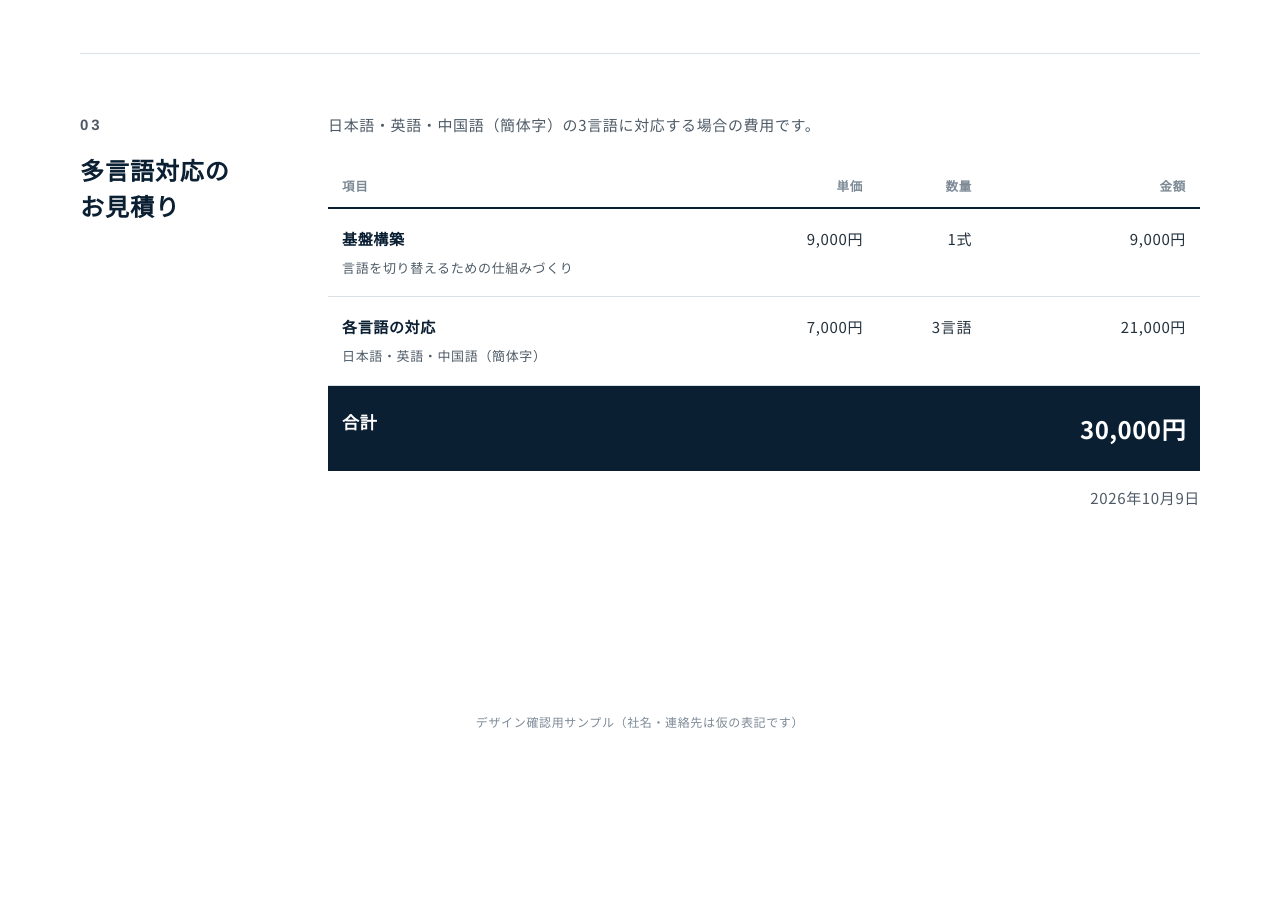
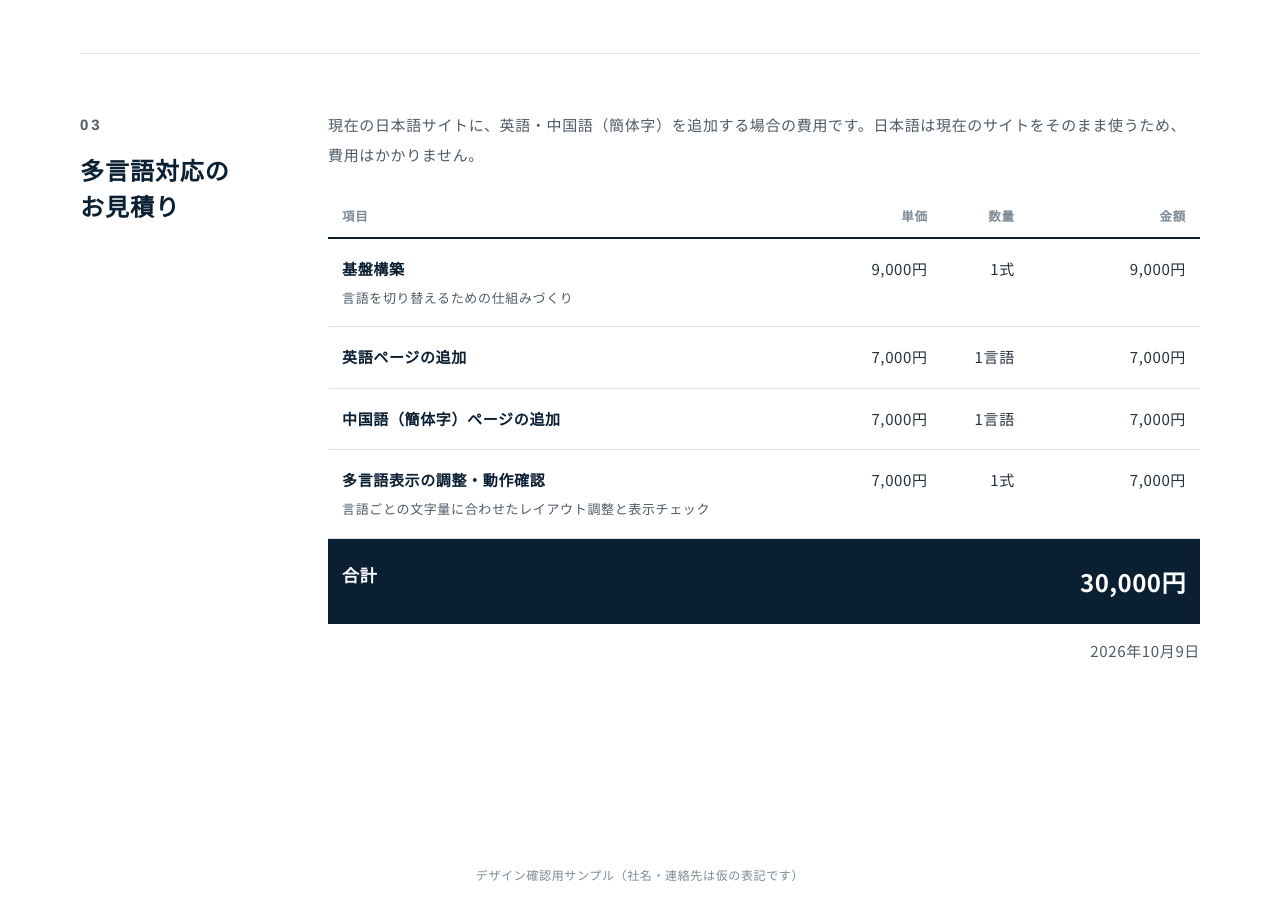
Before and after one commit to kdm-company/energy-infra-demo, a plain HTML site: page demo/index.html in a window 1280 px wide. Shown: the part 1613-2523 px from the top of the page. Before the commit the page ends 2395 px from the top, so only its background shows below. Drawn offline with Linux system fonts and the light colour scheme.

Commit message:
見積もり：日本語の費用を外し、英語・中国語と表示調整費に組み替え（合計は変更なし）
Co-Authored-By: Claude Opus 5.5 <noreply@anthropic.com>

```diff
--- a/demo/index.html
+++ b/demo/index.html
@@ -140,12 +140,14 @@
     <article class="g-item" id="quote">
       <div><p class="g-no">03</p><h2>多言語対応の<br>お見積り</h2></div>
       <div>
-        <p>日本語・英語・中国語（簡体字）の3言語に対応する場合の費用です。</p>
+        <p>現在の日本語サイトに、英語・中国語（簡体字）を追加する場合の費用です。日本語は現在のサイトをそのまま使うため、費用はかかりません。</p>
         <table class="g-quote">
           <thead><tr><th scope="col">項目</th><th scope="col" class="num">単価</th><th scope="col" class="num">数量</th><th scope="col" class="num">金額</th></tr></thead>
           <tbody>
             <tr><th scope="row">基盤構築<small>言語を切り替えるための仕組みづくり</small></th><td class="num" data-l="単価">9,000円</td><td class="num" data-l="数量">1式</td><td class="num" data-l="金額">9,000円</td></tr>
-            <tr><th scope="row">各言語の対応<small>日本語・英語・中国語（簡体字）</small></th><td class="num" data-l="単価">7,000円</td><td class="num" data-l="数量">3言語</td><td class="num" data-l="金額">21,000円</td></tr>
+            <tr><th scope="row">英語ページの追加</th><td class="num" data-l="単価">7,000円</td><td class="num" data-l="数量">1言語</td><td class="num" data-l="金額">7,000円</td></tr>
+            <tr><th scope="row">中国語（簡体字）ページの追加</th><td class="num" data-l="単価">7,000円</td><td class="num" data-l="数量">1言語</td><td class="num" data-l="金額">7,000円</td></tr>
+            <tr><th scope="row">多言語表示の調整・動作確認<small>言語ごとの文字量に合わせたレイアウト調整と表示チェック</small></th><td class="num" data-l="単価">7,000円</td><td class="num" data-l="数量">1式</td><td class="num" data-l="金額">7,000円</td></tr>
           </tbody>
           <tfoot><tr><th scope="row">合計</th><td class="sp-hide"></td><td class="sp-hide"></td><td class="num">30,000円</td></tr></tfoot>
         </table>
```
